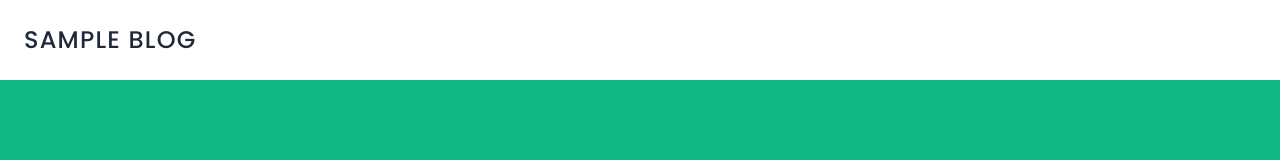
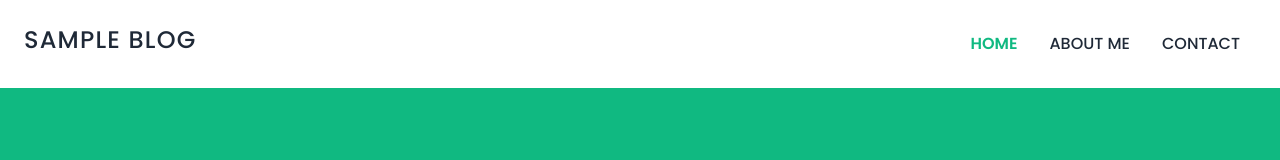
Before and after one commit to CrossCRS/blog, a React (Create React App) app in the folder frontend/: page / in a window 1280 px wide. Shown: the top 160 px of the page. Built offline with nearby package versions, Linux system fonts and the light colour scheme; no server answers.

Commit message:
Always display header nav menu on larger screens

```diff
--- a/frontend/src/components/Header.jsx
+++ b/frontend/src/components/Header.jsx
@@ -25,7 +25,7 @@ function Header() {
         </div>
       </div>
 
-      <div className={`flex uppercase ${isMenuHidden && 'hidden'} flex-col md:flex-row`}>
+      <div className={`flex uppercase ${isMenuHidden && 'hidden'} md:flex flex-col md:flex-row`}>
         <TextLink to="/" active>Home</TextLink>
         <TextLink to="/">About Me</TextLink>
         <TextLink to="/">Contact</TextLink>
```
